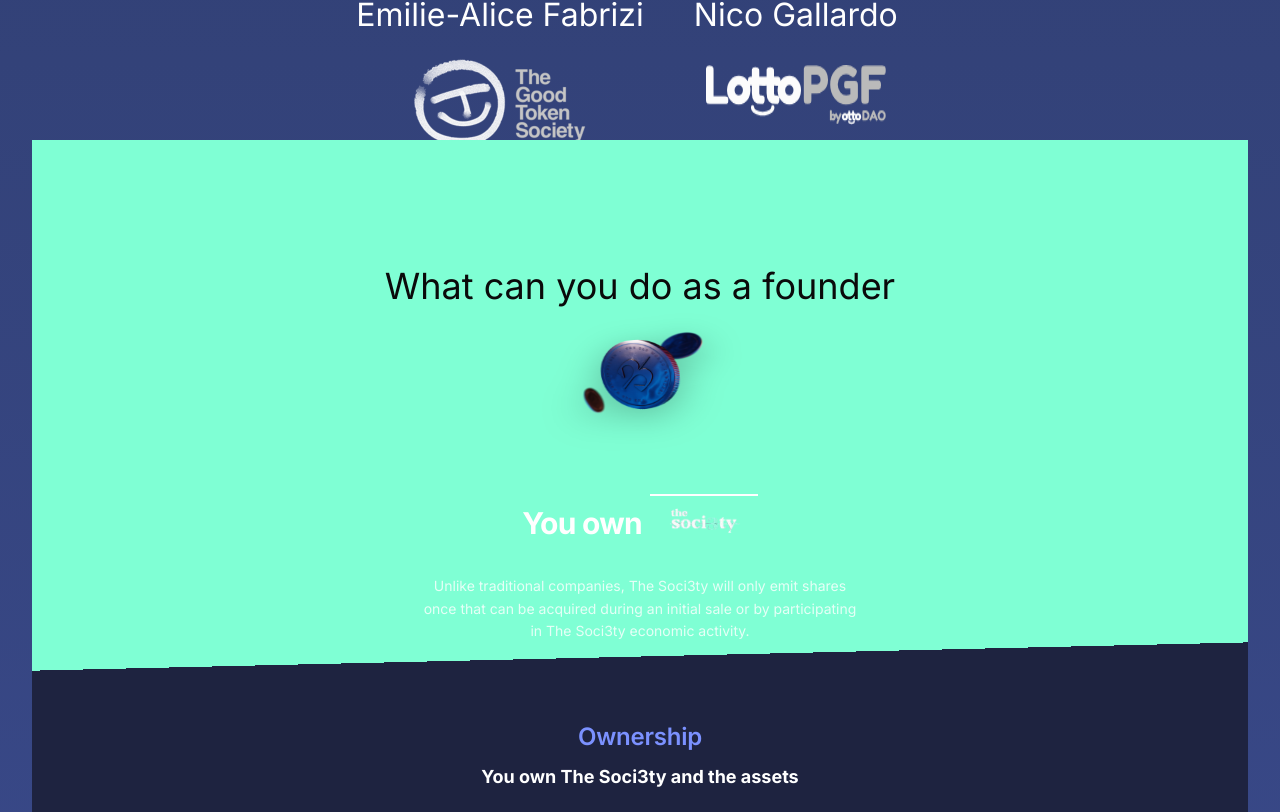
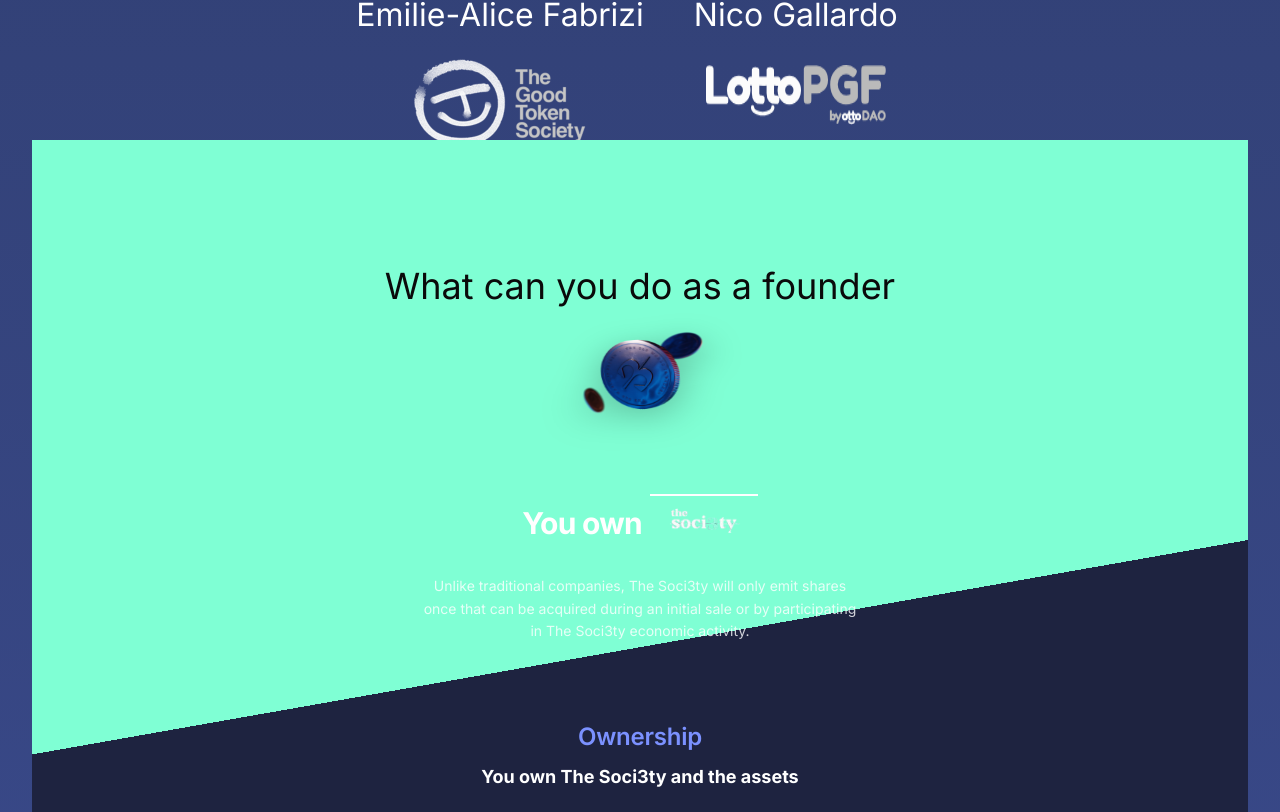
Before and after one commit to Githaiga22/the_Soci3ty-Front-end, a Next.js app: page / in a window 1280 px wide. Shown: the part 3888-4700 px from the top of the page. Built offline with nearby package versions, Linux system fonts and the light colour scheme.

Commit message:
refactor: update the background degree

```diff
--- a/src/app/globals.css
+++ b/src/app/globals.css
@@ -61,7 +61,7 @@ body {
 
 /* Gradient background */
 .gradient-bg {
-  background: linear-gradient(178.666deg, #7fffd4 0%, #7fffd4 45%, #1e2340 45%, #1e2340 100%);
+  background: linear-gradient(170deg, #7fffd4 2%, #7fffd4 45%, #1e2340 45%, #1e2340 100%);
 }
 
 /* Title styling */
```
